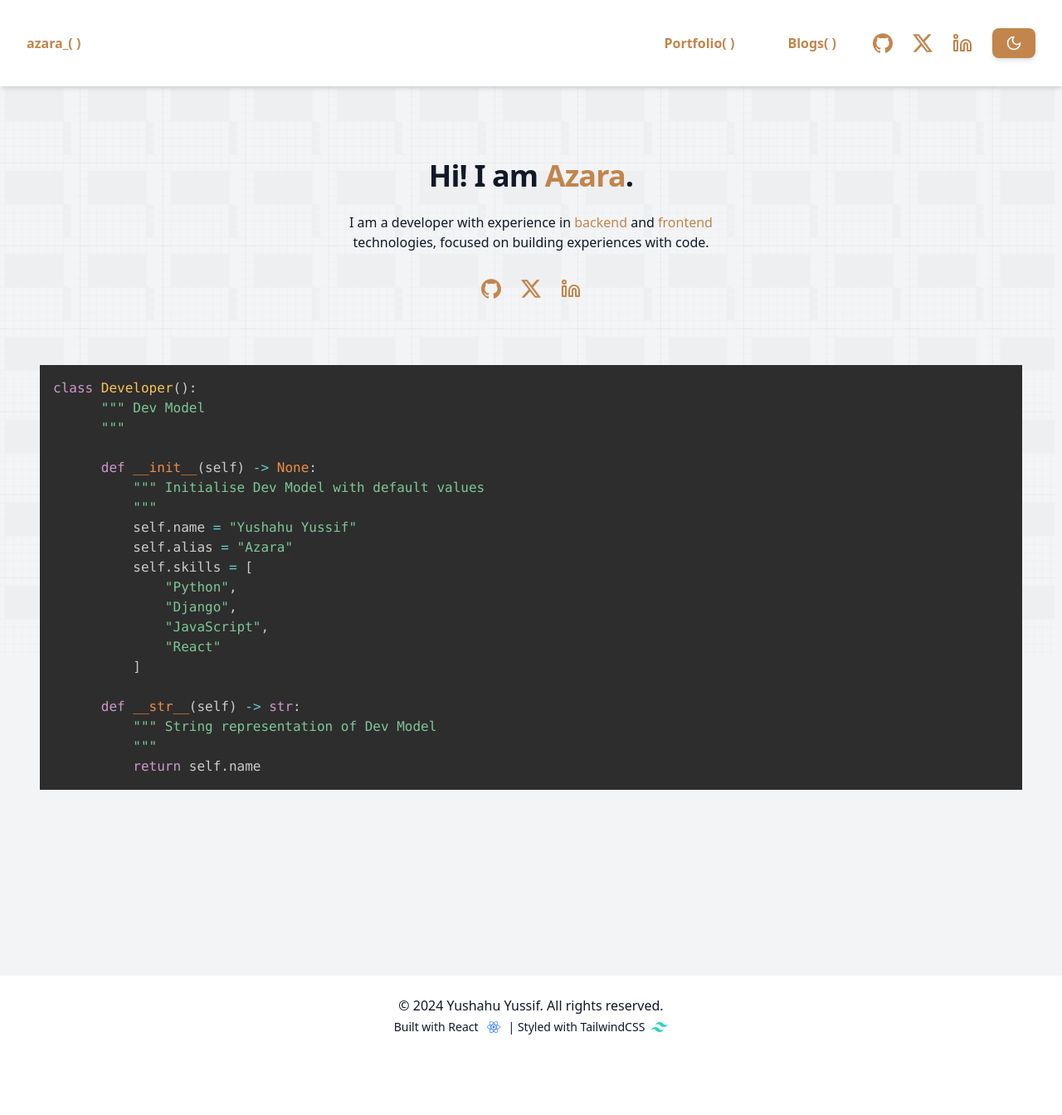
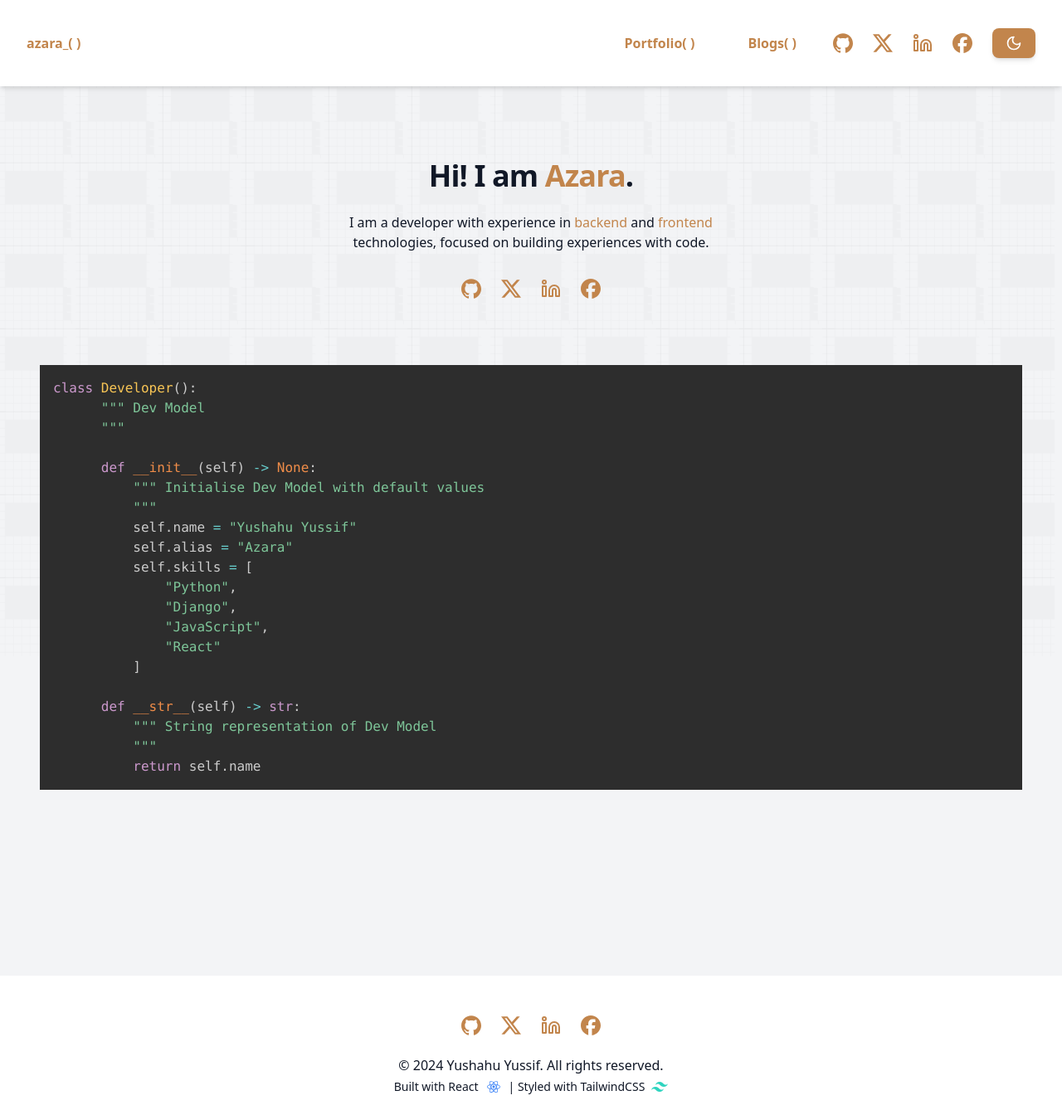
Before and after one commit to azaraverse/azara, a React (Create React App) app in the folder my-portfolio/: page / in a window 1280 px wide. Shown: the whole page at 83% size. Before the commit the page ends 1272 px from the top, so only its background shows below. Built offline with nearby package versions, Linux system fonts and the light colour scheme.

Commit message:
add facebook social link and fix footer positioning that affects clickable icons

```diff
--- a/my-portfolio/src/components/Footer.js
+++ b/my-portfolio/src/components/Footer.js
@@ -1,9 +1,24 @@
 import { SiReact } from "react-icons/si";
-import { SiTailwindcss } from "react-icons/si";
+import { SiTailwindcss, SiGithub, SiX, SiFacebook } from "react-icons/si";
+import { Linkedin } from "react-feather";
 
 const Footer = ({ darkMode }) => {
   return (
-    <footer className={`z-10 py-6 text-center shadow-lg ${darkMode ? "bg-gray-800 text-white": "bg-white text-gray-900"} transition-colors duration-500`}>
+    <footer className={`relative py-6 text-center shadow-lg ${darkMode ? "bg-gray-800 text-white": "bg-white text-gray-900"} transition-colors duration-500`}>
+      <div className="flex items-center justify-center mt-4 mb-4 py-2 px-2 space-x-6">
+        <a href="https://github.com/gitloper-azara" target="_blank" rel="noopener noreferrer" aria-label="GitHub" className="text-skin hover:text-gray-700 dark:hover:text-white">
+          <SiGithub size={24} />
+        </a>
+        <a href="https://twitter.com/muqitazara" target="_blank" rel="noopener noreferrer" aria-label="Twitter" className="text-skin hover:text-gray-700 dark:hover:text-white">
+          <SiX size={24} />
+        </a>
+        <a href="https://linkedin.com/in/yushahuazara" target="_blank" rel="noopener noreferrer" aria-label="LinkedIn" className="text-skin hover:text-gray-700 dark:hover:text-white">
+          <Linkedin size={24} />
+        </a>
+        <a href="https://www.facebook.com/yushahuazara/" target="_blank" rel="noopener noreferrer" aria-label="Facebook" className="text-skin hover:text-gray-700 dark:hover:text-white">
+          <SiFacebook size={24} />
+        </a>
+      </div>
       <div className="container mx-auto">
         <p className="text-sm md:text-base">
           &copy; 2024 Yushahu Yussif. All rights reserved.
--- a/my-portfolio/src/components/Navbar.js
+++ b/my-portfolio/src/components/Navbar.js
@@ -1,7 +1,7 @@
 import React, { useState } from "react";
 import { NavLink } from "react-router-dom";
 import { Sun, Moon } from "lucide-react";
-import { SiGithub, SiX } from "react-icons/si";
+import { SiGithub, SiX, SiFacebook } from "react-icons/si";
 import { Linkedin } from "react-feather";
 import { motion } from "framer-motion";
 
@@ -39,6 +39,9 @@ const Navbar = ({ toggleDarkMode, darkMode }) => {
             </a>
             <a href="https://linkedin.com/in/yushahuazara" target="_blank" rel="noopener noreferrer" aria-label="LinkedIn" className="text-skin hover:text-gray-700 dark:hover:text-white">
               <Linkedin size={24} />
+            </a>
+            <a href="https://www.facebook.com/yushahuazara/" target="_blank" rel="noopener noreferrer" aria-label="Facebook" className="text-skin hover:text-gray-700 dark:hover:text-white">
+              <SiFacebook size={24} />
             </a>
           </div>
 
--- a/my-portfolio/src/pages/Home.js
+++ b/my-portfolio/src/pages/Home.js
@@ -1,7 +1,7 @@
 import React, { useState, useEffect } from "react";
 import { motion } from "framer-motion";
 import { Linkedin } from "react-feather";
-import { SiGithub, SiX } from "react-icons/si";
+import { SiGithub, SiX, SiFacebook } from "react-icons/si";
 import TypingCodeBlock from "../components/TypingCode";
 
 const Home = ({ darkMode }) => {
@@ -63,14 +63,17 @@ const Home = ({ darkMode }) => {
             animate={{ y: 0, opacity: 1 }}
             transition={{ duration: 0.2, delay: 0.7 }}
           >
-            <a href="https://github.com/gitloper-azara" target="_blank" rel="noopener noreferrer" aria-label="GitHub" className="text-skin hover:text-gray-700">
+            <a href="https://github.com/gitloper-azara" target="_blank" rel="noopener noreferrer" aria-label="GitHub" className="text-skin hover:text-gray-700 dark:hover:text-white">
               <SiGithub size={24} />
             </a>
-            <a href="https://twitter.com/muqitazara" target="_blank" rel="noopener noreferrer" aria-label="Twitter" className="text-skin hover:text-gray-700">
+            <a href="https://twitter.com/muqitazara" target="_blank" rel="noopener noreferrer" aria-label="Twitter" className="text-skin hover:text-gray-700 dark:hover:text-white">
               <SiX size={24} />
             </a>
-            <a href="https://linkedin.com/in/yushahuazara" target="_blank" rel="noopener noreferrer" aria-label="LinkedIn" className="text-skin hover:text-gray-700">
+            <a href="https://linkedin.com/in/yushahuazara" target="_blank" rel="noopener noreferrer" aria-label="LinkedIn" className="text-skin hover:text-gray-700 dark:hover:text-white">
               <Linkedin size={24} />
+            </a>
+            <a href="https://www.facebook.com/yushahuazara/" target="_blank" rel="noopener noreferrer" aria-label="Facebook" className="text-skin hover:text-gray-700 dark:hover:text-white">
+              <SiFacebook size={24} />
             </a>
           </motion.div>
 
```
